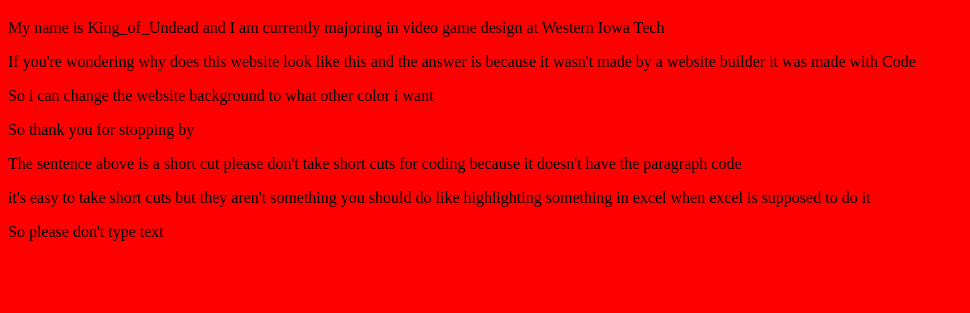
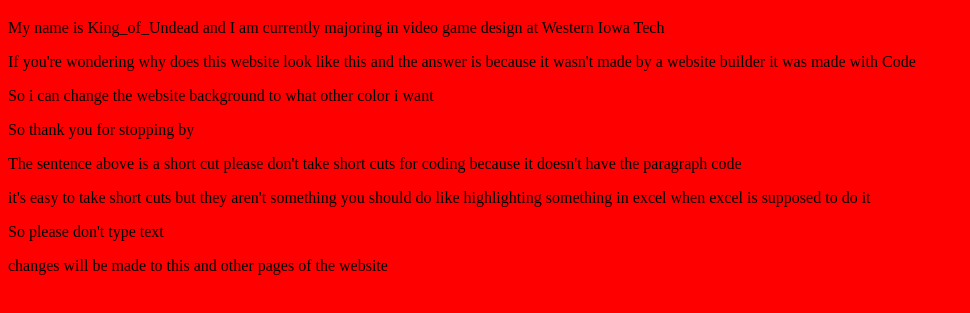
Before and after one commit to KingofUndead/website, a plain HTML site: page index.html in a window 1280 px wide. Shown: the part 87-400 px from the top of the page, without its empty margins (0-970 px from the left). Drawn offline with Linux system fonts and the light colour scheme.

Commit message:
Update index.html

```diff
--- a/index.html
+++ b/index.html
@@ -11,5 +11,6 @@
 <div><p>The sentence above is a short cut please don't take short cuts for coding because it doesn't have the paragraph code</p></div>
 <div><p>it's easy to take short cuts but they aren't something you should do like highlighting something in excel when excel is supposed to do it</p></div>
 <div><p>So please don't type text</p></div>
+  <div><div><div><div><p> changes will be made to this and other pages of the website</p></div></div></div></div>
 </body>
 </html>
```
